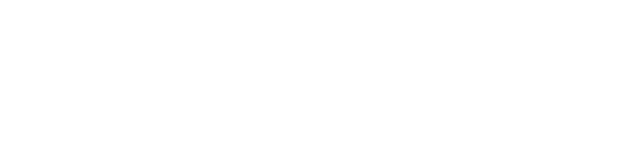
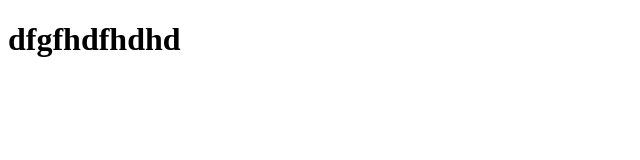
Before and after one commit to mariAnaMary/exercicios-senai, a plain HTML site: page index.html in a window 1280 px wide. Shown: the whole page, without its empty margins (0-640 px from the left). Drawn offline with Linux system fonts and the light colour scheme.

Commit message:
alterei meu arquivo

```diff
--- a/index.html
+++ b/index.html
@@ -7,6 +7,6 @@
     <title>Document</title>
 </head>
 <body>
-
+    <h1>dfgfhdfhdhd</h1>
 </body>
 </html>
```
